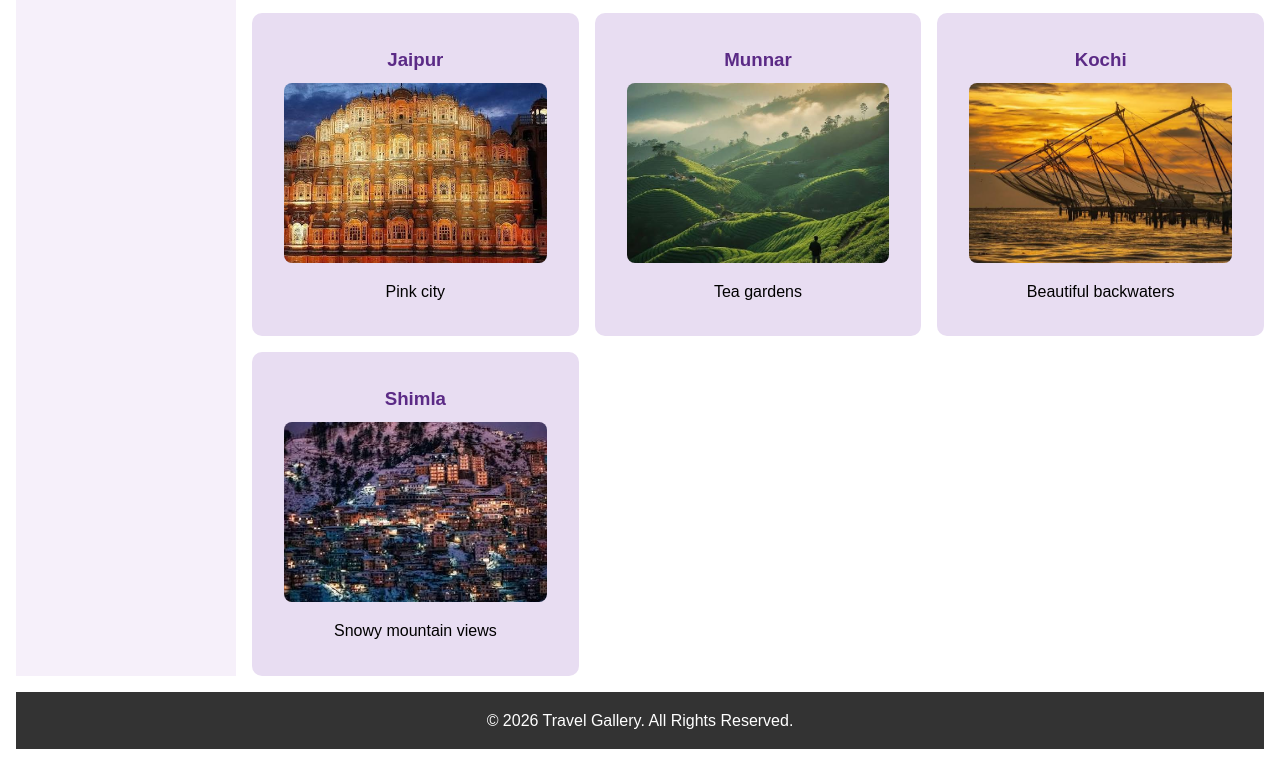
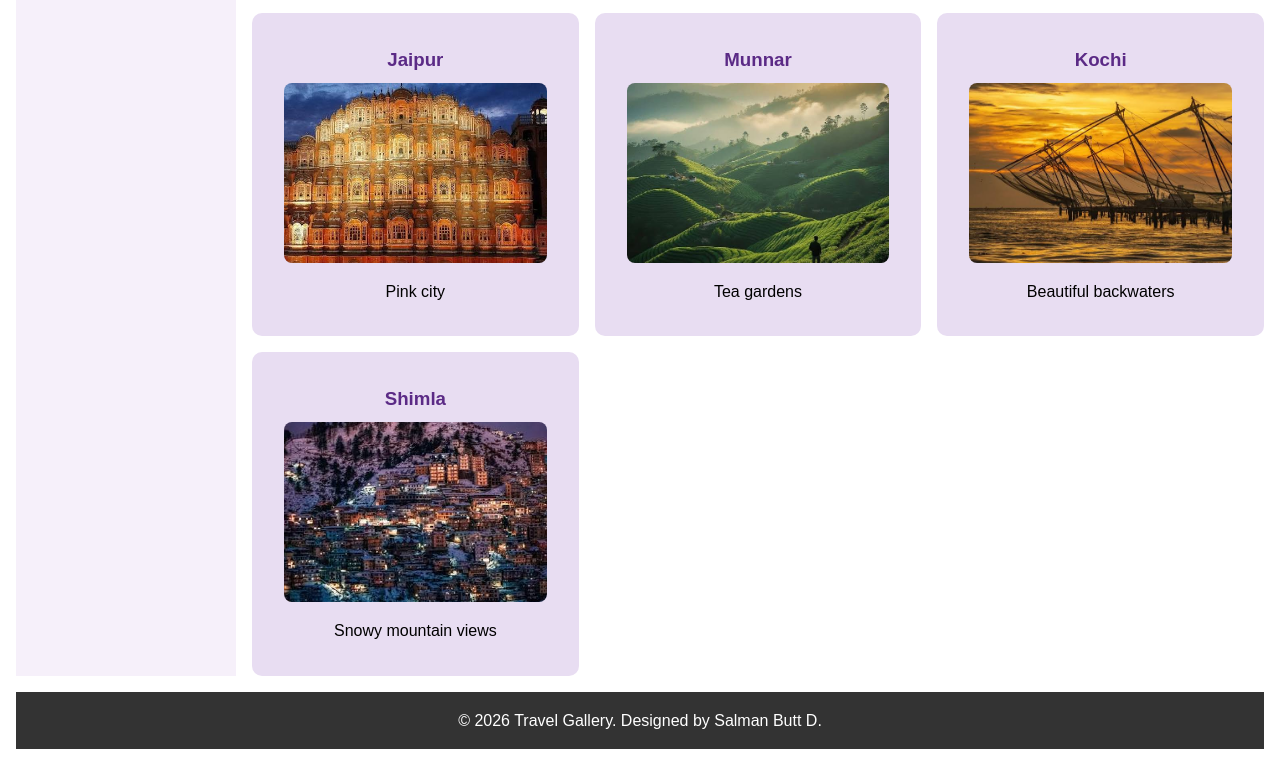
Before and after one commit to Salman-194/Travel-Gallery, a plain HTML site: page Day5/Travel-Gallery/index.html in a window 1280 px wide. Shown: the part 458-1223 px from the top of the page. Drawn offline with Linux system fonts and the light colour scheme.

Commit message:
Update travel gallery footer

```diff
--- a/Day5/Travel-Gallery/index.html
+++ b/Day5/Travel-Gallery/index.html
@@ -60,7 +60,7 @@
 
 </main>
 <footer class="footer">
-    <p>© 2026 Travel Gallery. All Rights Reserved.</p>
+    <p>© 2026 Travel Gallery. Designed by Salman Butt D.</p>
 </footer>
 </div>
 </body>
```
